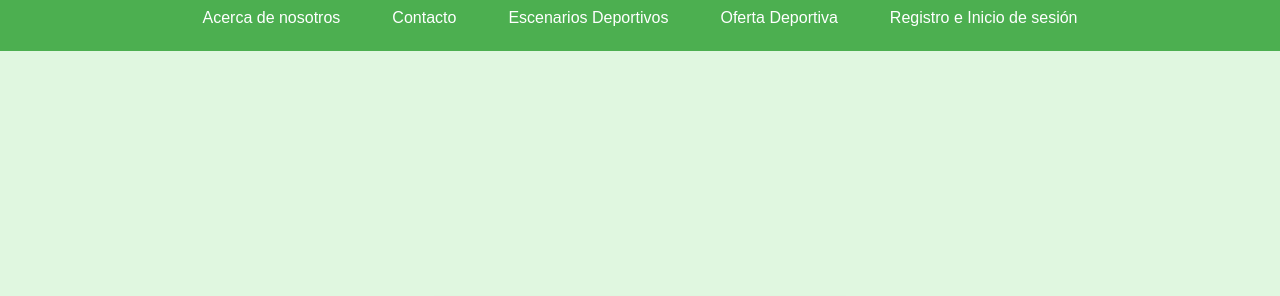
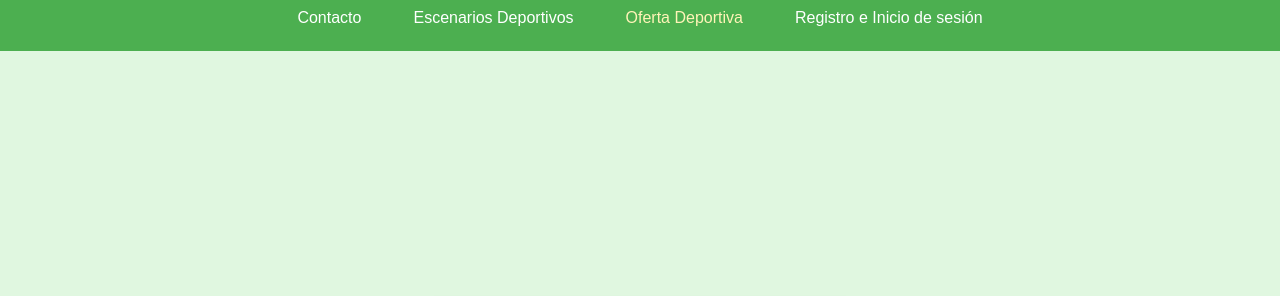
Before and after one commit to Diana-Patino/ComunidadActiva, a plain HTML site: page Dianita_Avances/Confirmacionderegistro/confirmacionderegistro.html in a window 1280 px wide. Shown: the part 76-372 px from the top of the page. Drawn offline with Linux system fonts and the light colour scheme.

Commit message:
progreso

```diff
--- a/Dianita_Avances/Confirmacionderegistro/confirmacionderegistro.html
+++ b/Dianita_Avances/Confirmacionderegistro/confirmacionderegistro.html
@@ -8,14 +8,13 @@
 </head>
 <body>
     <header>
-        <h1 id="main-title"><a href="">Red Comunitaria de Actividad Física</a></h1>
+        <h1 id="main-title"><a href="index.html">Red Comunitaria de Actividad Física</a></h1>
         <nav>
             <ul>
-                <li><a href="about.html">Acerca de nosotros</a></li>
-                <li><a href="../Juan Guillermo/index.html">Contacto</a></li>
-                <li><a href="../Brian Avances/index.html">Escenarios Deportivos</a></li>
-                <li><a href="../Dianita_Avances/oferta.html">Oferta Deportiva</a></li>
-                <li><a href="../Luis Fernando/ComunidadActiva.html">Registro e Inicio de sesión</a></li>
+                <li><a href="contact.html">Contacto</a></li>
+                <li><a href="sports-venues.html">Escenarios Deportivos</a></li>
+                <li><a href="sports-offer.html" id="highlight">Oferta Deportiva</a></li>
+                <li><a href="register-login.html">Registro e Inicio de sesión</a></li>
             </ul>
         </nav>
     </header>
```
Also changed, not shown: Dianita_Avances/oferta.html (+1 -2 lines).
